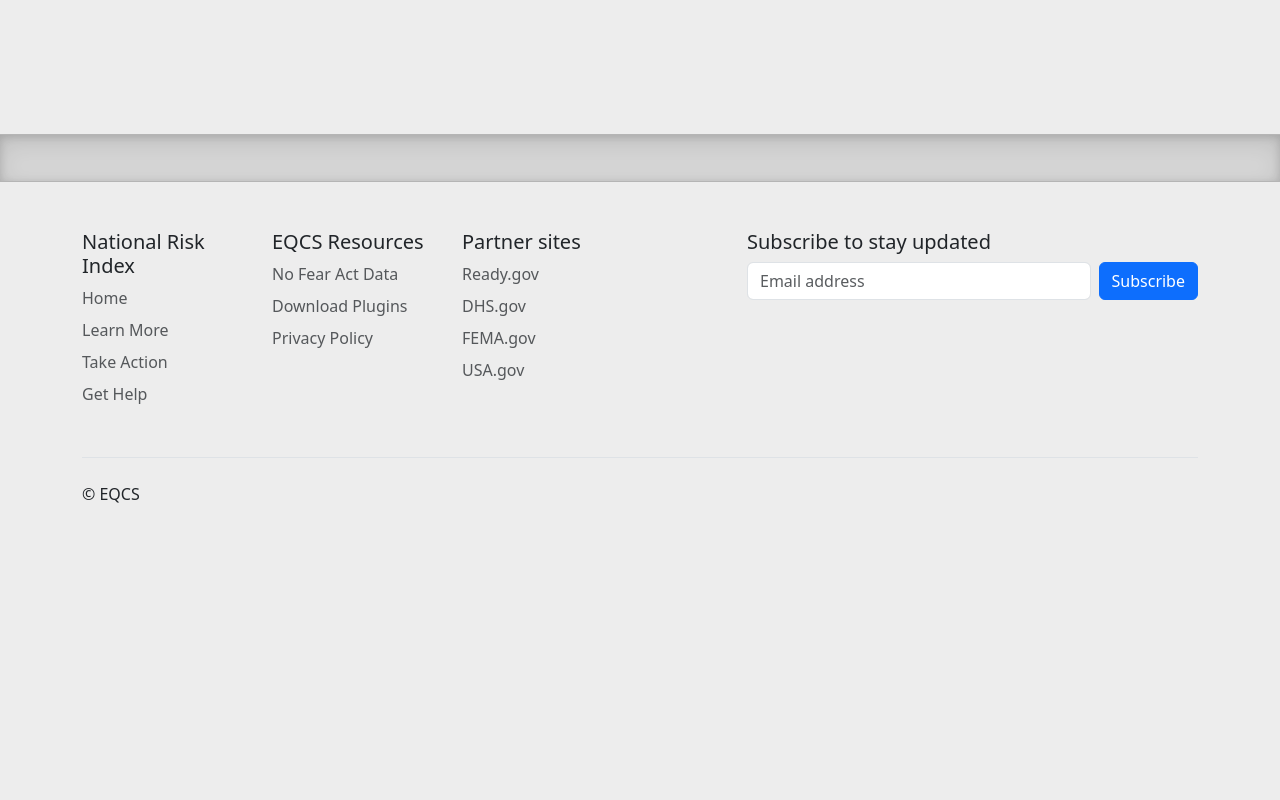
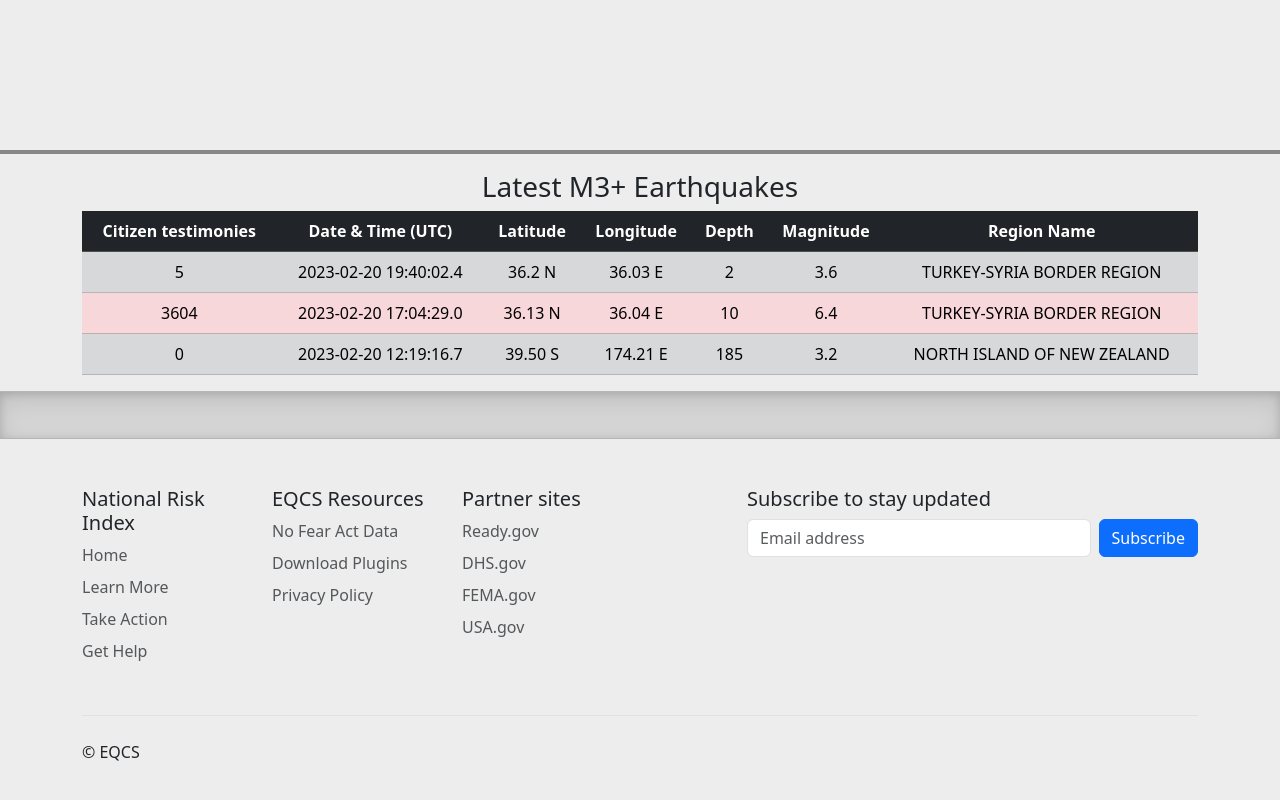
Before and after one commit to kevinleary/SWE632, a plain HTML site: page main.html in a window 1280 px wide. Shown: the part 748-1548 px from the top of the page. Before the commit the page ends 1368 px from the top, so only its background shows below. Drawn offline with nearby package versions, Linux system fonts and the light colour scheme.

Commit message:
live data table

```diff
--- a/main.html
+++ b/main.html
@@ -14,23 +14,26 @@
 
   <nav class="navbar navbar-expand-lg navbar-dark bg-dark">
     <a class="navbar-brand " href="#">EQCS</a>
-    <button class="navbar-toggler" type="button" data-toggle="collapse" data-target="#navbarSupportedContent" aria-controls="navbarSupportedContent" aria-expanded="false" aria-label="Toggle navigation">
+    <button class="navbar-toggler" type="button" data-bs-toggle="collapse" data-bs-target="#navbarSupportedContent"
+      aria-controls="navbarSupportedContent" aria-expanded="false" aria-label="Toggle navigation">
       <span class="navbar-toggler-icon"></span>
     </button>
 
     <div class="collapse navbar-collapse" id="navbarSupportedContent">
-      <ul class="navbar-nav mr-auto">
-        <li class="nav-item active">
+      <ul class="navbar-nav me-auto mb-2 mb-lg-0">
+        <li class="nav-item">
           <button type="button" data-bs-toggle="modal" data-bs-target="#emergencyModal1" id="emergency"
             class="btn btn-danger">Earthquake Emergency</button>
         </li>
         <li class="nav-item">
-          <button type="button" id="inspection" class="btn btn-secondary" data-bs-target="#inspectionInquiryModal" data-bs-toggle="modal">
+          <button type="button" id="inspection" class="btn btn-secondary" data-bs-target="#inspectionInquiryModal"
+            data-bs-toggle="modal">
             Inspection Inquiry
           </button>
         </li>
         <li class="nav-item dropdown">
-          <button type="button" id="eq-info" class="btn btn-secondary" data-bs-target="#latestEarthquakesModal" data-bs-toggle="modal">
+          <button type="button" id="eq-info" class="btn btn-secondary" data-bs-target="#latestEarthquakesModal"
+            data-bs-toggle="modal">
             Latest Earthquakes
           </button>
         </li>
@@ -180,7 +183,8 @@
 
           <div class="modal-footer">
             <!-- Submission button -->
-          <button id="emergencyFormSubmit" type="button" class="btn btn-primary" data-bs-dismiss="modal">Review & Submit</button>
+            <button id="emergencyFormSubmit" type="button" class="btn btn-primary" data-bs-dismiss="modal">Review &
+              Submit</button>
             <!-- We can give a prompt saying form is submitted successfully or give an error message -->
           </div>
         </div>
@@ -188,7 +192,8 @@
     </div>
 
     <!-- Inspection inquiry div -->
-  <div class="modal fade modal-lg" id="inspectionInquiryModal" tabindex="-1" aria-labelledby="inspectionInquiryModalLabel" aria-hidden="true">
+    <div class="modal fade modal-lg" id="inspectionInquiryModal" tabindex="-1"
+      aria-labelledby="inspectionInquiryModalLabel" aria-hidden="true">
       <div class="modal-dialog">
         <div class="modal-content">
           <div class="modal-header">
@@ -200,7 +205,8 @@
               <p>
                 Did you know? Houses built before 1980 are more vulnerable to earthquake damage,
                 because they were built before modern seismic building codes were in place.
-              Request an inspection if you own an older home, or would like to get your home verified for resilience against
+                Request an inspection if you own an older home, or would like to get your home verified for resilience
+                against
                 earthquakes.
               </p>
             </div>
@@ -222,7 +228,9 @@
                 <a target="_blank" href="https://www.californiaresidentialmitigationprogram.com/Strengthen-Your-House">
                   <svg id="houseTypeIcon" xmlns="http://www.w3.org/2000/svg" viewBox="0 0 512 512">
                     <!--! Font Awesome Pro 6.3.0 by @fontawesome - https://fontawesome.com License - https://fontawesome.com/license (Commercial License) Copyright 2023 Fonticons, Inc. -->
-                <path d="M256 512A256 256 0 1 0 256 0a256 256 0 1 0 0 512zM216 336h24V272H216c-13.3 0-24-10.7-24-24s10.7-24 24-24h48c13.3 0 24 10.7 24 24v88h8c13.3 0 24 10.7 24 24s-10.7 24-24 24H216c-13.3 0-24-10.7-24-24s10.7-24 24-24zm40-208a32 32 0 1 1 0 64 32 32 0 1 1 0-64z"/></svg>
+                    <path
+                      d="M256 512A256 256 0 1 0 256 0a256 256 0 1 0 0 512zM216 336h24V272H216c-13.3 0-24-10.7-24-24s10.7-24 24-24h48c13.3 0 24 10.7 24 24v88h8c13.3 0 24 10.7 24 24s-10.7 24-24 24H216c-13.3 0-24-10.7-24-24s10.7-24 24-24zm40-208a32 32 0 1 1 0 64 32 32 0 1 1 0-64z" />
+                  </svg>
                 </a>
                 <select class="form-select" aria-label="Default select example">
                   <option selected>Select</option>
@@ -258,7 +266,8 @@
 
           <div class="modal-footer">
             <!-- Submission button -->
-          <button id="inspectionSubmit" type="button" class="btn btn-primary" data-bs-dismiss="modal">Review & Submit</button>
+            <button id="inspectionSubmit" type="button" class="btn btn-primary" data-bs-dismiss="modal">Review &
+              Submit</button>
             <!-- We can give a prompt saying form is submitted successfully or give an error message -->
           </div>
         </div>
@@ -268,7 +277,8 @@
     <!-- Latest earthquakes -->
 
     <!-- Inspection inquiry div -->
-  <div class="modal fade modal-xl" id="latestEarthquakesModal" tabindex="-1" aria-labelledby="latestEarthquakesModalLabel" aria-hidden="true">
+    <div class="modal fade modal-xl" id="latestEarthquakesModal" tabindex="-1"
+      aria-labelledby="latestEarthquakesModalLabel" aria-hidden="true">
       <div class="modal-dialog">
         <div class="modal-content">
           <div class="modal-header">
@@ -287,8 +297,72 @@
       </div>
     </div>
   </div>
+  <!-- Table with latest data -->
+  <hr class="border border-dark border-2 opacity-50">
+
+  <div class="container">
+    <div class="row">
+      <div style="text-align: center;">
+        <h3>Latest M3+ Earthquakes</h3>
+        <table class="table table-dark table-striped">
+          <thead>
+            <tr>
+              <th scope="col">Citizen testimonies</th>
+              <th scope="col">Date & Time (UTC)</th>
+              <th scope="col">Latitude</th>
+              <th scope="col">Longitude</th>
+              <th scope="col">Depth</th>
+              <th scope="col">Magnitude</th>
+              <th scope="col">Region Name</th>
+            </tr>
+          </thead>
+          <tbody>
+            <tr class="table-secondary">
+              <td>
+                5
+              </td>
+              <td>
+                2023-02-20 19:40:02.4
+              </td>
+              <td>36.2 N</td>
+              <td>36.03 E</td>
+              <td>2</td>
+              <td>3.6</td>
+              <td>TURKEY-SYRIA BORDER REGION</td>
+            </tr>
+            <tr class="table-danger">
+              <td>
+                3604
+              </td>
+              <td>
+                2023-02-20 17:04:29.0
+              </td>
+              <td>36.13 N</td>
+              <td>36.04 E</td>
+              <td>10</td>
+              <td>6.4</td>
+              <td>TURKEY-SYRIA BORDER REGION</td>
+            </tr>
+            <tr class="table-secondary">
+              <td>
+                0
+              </td>
+              <td>
+                2023-02-20 12:19:16.7
+              </td>
+              <td>39.50 S</td>
+              <td>174.21 E</td>
+              <td>185</td>
+              <td>3.2</td>
+              <td>NORTH ISLAND OF NEW ZEALAND</td>
+            </tr>
+          </tbody>
+        </table>
+      </div>
+    </div>
+  </div>
+  <!-- Footer -->
   <div class="footer-divider"></div>
-
   <div class="container footer">
     <footer class="py-5">
       <div class="row">
@@ -334,9 +408,15 @@
       <div class="d-flex flex-column flex-sm-row justify-content-between py-4 my-4 border-top">
         <p>© EQCS</p>
         <ul class="list-unstyled d-flex">
-          <li class="ms-3"><a class="link-dark" href="#"><svg class="bi" width="24" height="24"><use xlink:href="#twitter"></use></svg></a></li>
-          <li class="ms-3"><a class="link-dark" href="#"><svg class="bi" width="24" height="24"><use xlink:href="#instagram"></use></svg></a></li>
-          <li class="ms-3"><a class="link-dark" href="#"><svg class="bi" width="24" height="24"><use xlink:href="#facebook"></use></svg></a></li>
+          <li class="ms-3"><a class="link-dark" href="#"><svg class="bi" width="24" height="24">
+                <use xlink:href="#twitter"></use>
+              </svg></a></li>
+          <li class="ms-3"><a class="link-dark" href="#"><svg class="bi" width="24" height="24">
+                <use xlink:href="#instagram"></use>
+              </svg></a></li>
+          <li class="ms-3"><a class="link-dark" href="#"><svg class="bi" width="24" height="24">
+                <use xlink:href="#facebook"></use>
+              </svg></a></li>
         </ul>
       </div>
     </footer>
```
Lines whose indentation alone changed are shown as unchanged.
